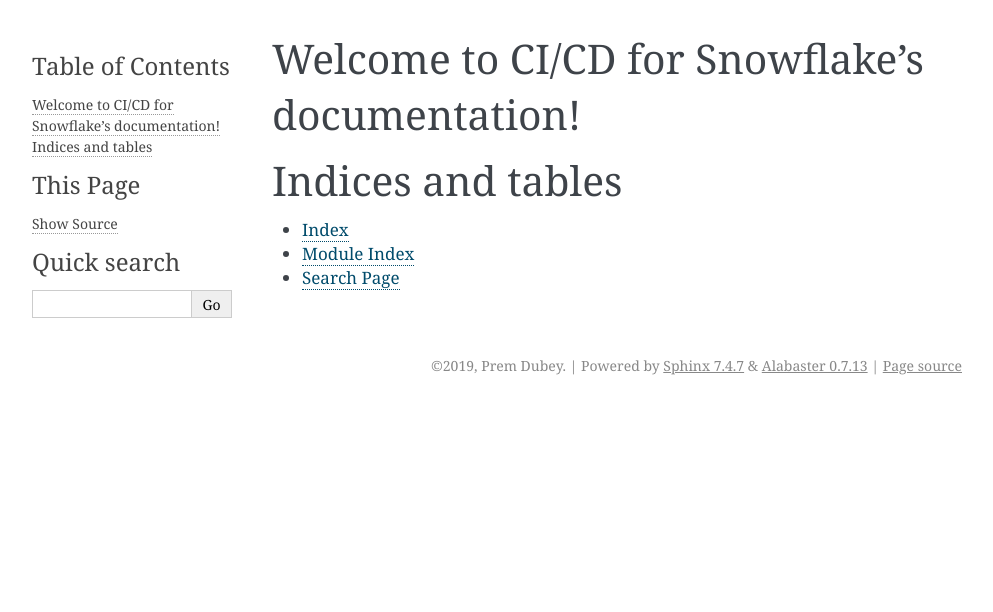
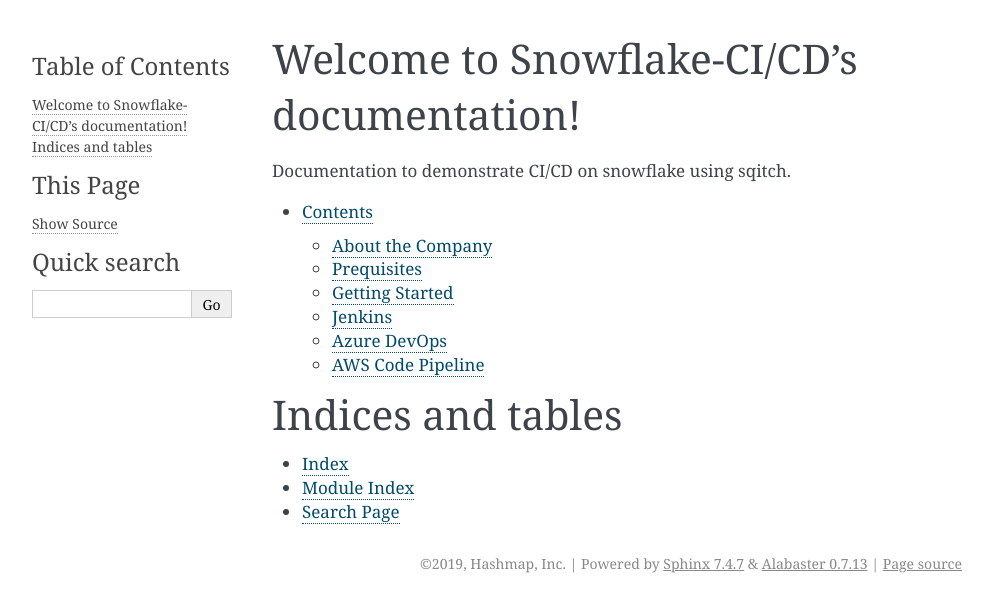
Before and after one commit to hashmapinc/snowflake-sqitch-ci-cd, a Sphinx documentation site: the page built from docs/index.rst, in a window 1280 px wide. Shown: the top 612 px of the page, without its empty margins (148-1141 px from the left). Built offline with Sphinx 7.4.7, drawn with Linux system fonts in a browser that asks for light colours.

Commit message:
Adding docs

```diff
--- a/docs/conf.py
+++ b/docs/conf.py
@@ -17,12 +17,12 @@
 
 # -- Project information -----------------------------------------------------
 
-project = 'CI/CD for Snowflake'
-copyright = '2019, Prem Dubey'
-author = 'Prem Dubey'
+project = 'Snowflake-CI/CD'
+copyright = '2019, Hashmap, Inc'
+author = 'Hashmap, Inc'
 
 # The full version, including alpha/beta/rc tags
-release = '0.1'
+release = '1.0'
 
 
 # -- General configuration ---------------------------------------------------
--- a/docs/index.rst
+++ b/docs/index.rst
@@ -1,16 +1,18 @@
-.. CI/CD for Snowflake documentation master file, created by
-   sphinx-quickstart on Fri May 24 12:12:26 2019.
+.. Snowflake-CI/CD documentation master file, created by
+   sphinx-quickstart on Fri May 24 14:50:53 2019.
    You can adapt this file completely to your liking, but it should at least
    contain the root `toctree` directive.
 
-Welcome to CI/CD for Snowflake's documentation!
-===============================================
+Welcome to Snowflake-CI/CD's documentation!
+===========================================
+
+Documentation to demonstrate CI/CD on snowflake using sqitch.
+
 
 .. toctree::
    :maxdepth: 2
-   :caption: Contents:
 
-
+   source/index
 
 Indices and tables
 ==================
--- /dev/null
+++ b/docs/source/index.rst
@@ -0,0 +1,27 @@
+*****************
+Contents
+*****************
+
+==================
+About the Company
+==================
+
+==============
+Prequisites
+==============
+
+================
+Getting Started
+================
+
+==============
+Jenkins
+==============
+
+==============
+Azure DevOps
+==============
+
+==================
+AWS Code Pipeline
+==================
```
Also changed, not shown: 1 other file.
